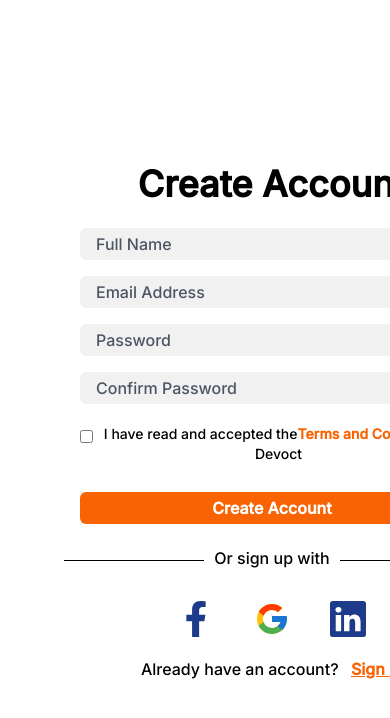
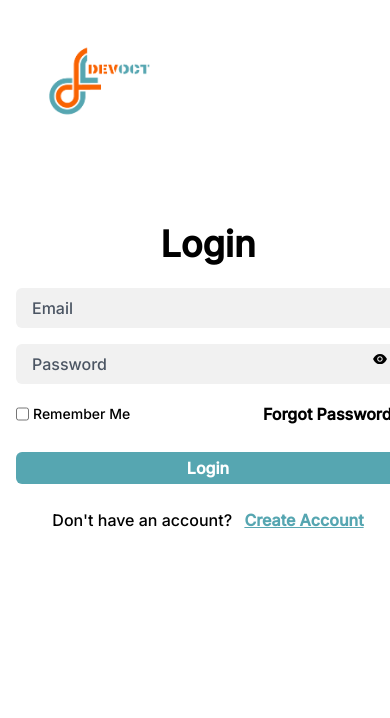
Before and after one commit to dev-oct/devoctWeb, a React (Create React App) app in the folder website/: page /signup in a window 390 px wide. Shown: the top 718 px of the page. Built offline with nearby package versions, Linux system fonts and the light colour scheme.

Commit message:
login page created

```diff
--- a/website/src/App.js
+++ b/website/src/App.js
@@ -1,3 +1,4 @@
+import Login from './components/Login';
 import Signup from './components/Signup';
 import './styles/App.css';
 
@@ -5,7 +6,8 @@ function App() {
   return (
     <div className="app">
       {/* <h1>Home Page</h1> */}
-      <Signup />
+      {/* <Signup /> */}
+      <Login />
     </div>
   );
 }
--- /dev/null
+++ b/website/src/components/Login.js
@@ -0,0 +1,49 @@
+import logo from '../assets/logo.png'
+import '../styles/login.css'
+import vector from '../assets/Vector2.png'
+import { AiFillEye } from 'react-icons/ai';
+
+const Login = () => {
+    return (
+        <div className="login">
+            <main className="signup flex flex-row">
+                <div className="left flex flex-col lg:px-16">
+                    <div className="head flex sm:px-1 lg:px-11">
+                        <img src={logo} alt="logo" className="logo h-36 w-36 text-center" />
+                    </div>
+                    <div className="body flex-col mt-20 mx-auto w-46">
+                        <h1 className="font-bold text-4xl">Login</h1>
+                        <div className="sform flex mt-2 flex-col p-2">
+                            <input type="text" name="mail" className="mail bg-[#F1F1F1] px-4 py-2 w-96 placeholder:font-medium placeholder:text-gray-600  rounded-md m-2 focus:outline-none focus:ring focus:ring-[#56A6B1]" placeholder="Email" />
+                            <div className='flex flex-row password'>
+                                <input type="text" name="pass" className="pass bg-[#F1F1F1] px-4 py-2 w-96 placeholder:font-medium placeholder:text-gray-600 rounded-md m-2 focus:outline-none focus:ring focus:ring-[#56A6B1]" placeholder="Password" />
+                                <button className='passbtn'><AiFillEye className="btn-inside" /></button>
+                            </div>
+                            <div className="flex flex-row w-96 justify-between items-center text-center m-2">
+                                <div className='flex flex-row'>
+                                    <input type="checkbox" />
+                                    <p className="text-sm m-1">Remember Me</p>
+                                </div>
+                                <div><a className='fpass font-bold' href="#">Forgot Password?</a></div>
+                            </div>
+                            <button className="cbtn my-4 ml-2 bg-[#56A6B1] text-white font-bold py-1 px-1 w-96 rounded-md">Login</button>
+                        </div>
+                        <p className='llogin text-center'>Don't have an account? <a className='ml-2 text-[#56A6B1] font-bold underline' href="#">Create Account</a></p>
+                    </div>
+                </div>
+
+                <div className="right bg-[#B8D8E0]">
+                    <div className="text-center px-16 py-20 items-center">
+                        <div className="content flex-col justify-center">
+                            <h2 className="font-bold text-4xl">Welcome to Devoct</h2>
+                            <p className="w-34 text-lg font-medium my-2 mx-40">Developing the best and efficient website, web applications and software application </p>
+                            <img className="h-96 w-96 avatar" src={vector} alt="sign_emoj" />
+                        </div>
+                    </div>
+                </div>
+            </main>
+        </div>
+    );
+}
+
+export default Login;
--- a/website/src/components/Signup.js
+++ b/website/src/components/Signup.js
@@ -1,6 +1,6 @@
 import '../styles/signup.css'
 import logo from '../assets/logo.png'
-import vector from '../assets/Vector.png'
+import vector from '../assets/Vector1.png'
 import { AiFillEye } from 'react-icons/ai';
 import { FaFacebookF } from 'react-icons/fa';
 import { FcGoogle } from 'react-icons/fc';
@@ -8,10 +8,10 @@ import { BsLinkedin } from 'react-icons/bs';
 
 const Signup = () => {
     return (
-        <main className="signup flex flex-row justify-between">
-            <div className="left flex flex-col py-0 px-16">
-                <div className="head px-11">
-                    <img src={logo} alt="logo" className="logo h-36 w-36" />
+        <main className="signup flex flex-row">
+            <div className="left flex flex-col lg:px-16">
+                <div className="head flex sm:px-1 lg:px-11">
+                    <img src={logo} alt="logo" className="logo h-36 w-36 text-center" />
                 </div>
                 <div className="body flex-col mt-5 mx-auto w-46">
                     <h1 className="font-bold text-4xl">Create Account</h1>
--- a/website/src/styles/signup.css
+++ b/website/src/styles/signup.css
@@ -43,10 +43,15 @@
 }
 
 @media only screen and (max-width: 600px) {
-  .body {
+  .logo {
+    margin-left: auto;
+    margin-right: auto;
+    height: 100px;
+    width: 100px;
+  }
+  .left {
     text-align: center;
   }
-
   .right {
     visibility: hidden;
   }
```
Also changed, not shown: website/src/assets/Vector1.png (renamed from website/src/assets/Vector.png), website/src/assets/Vector2.png (added), website/src/styles/login.css (added).
